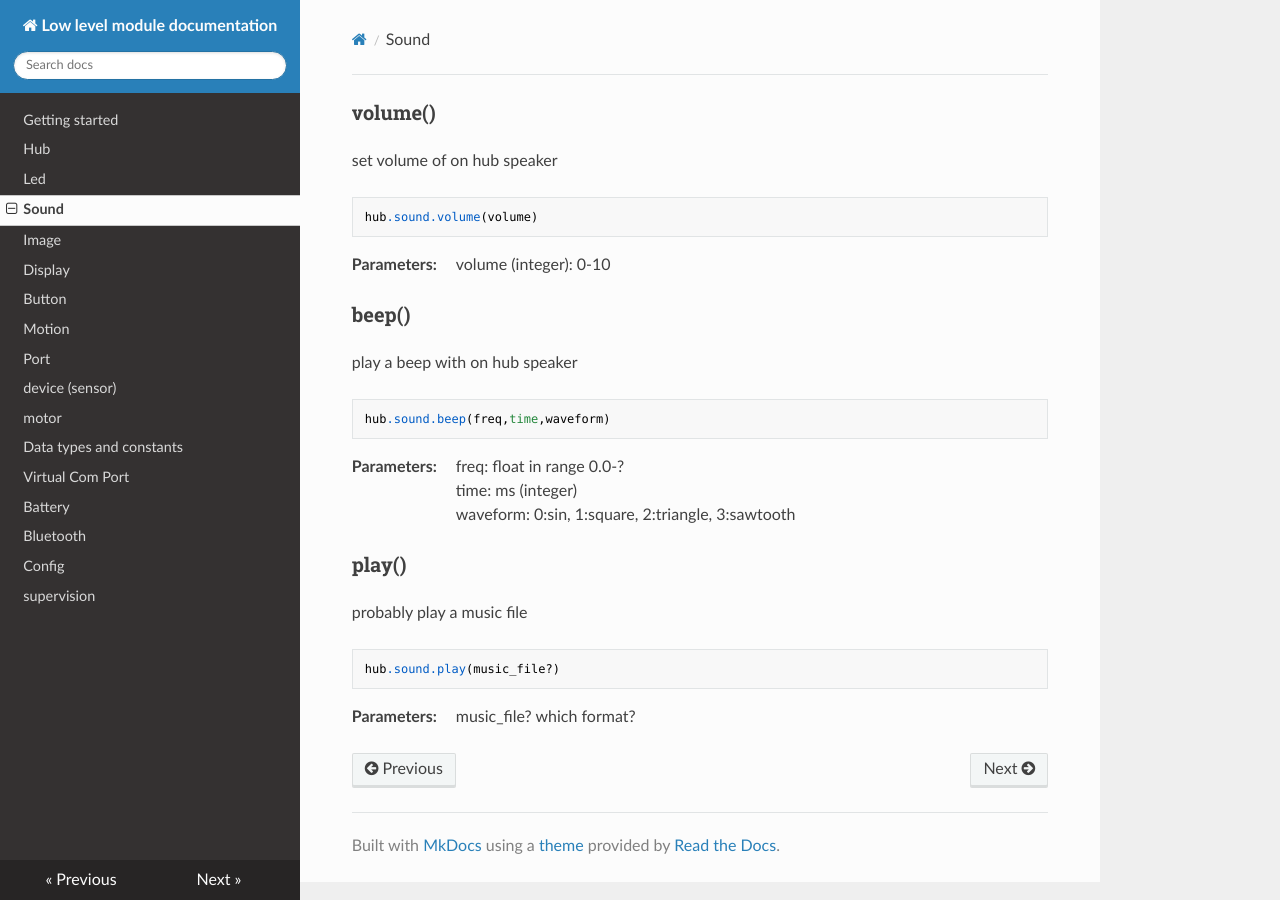
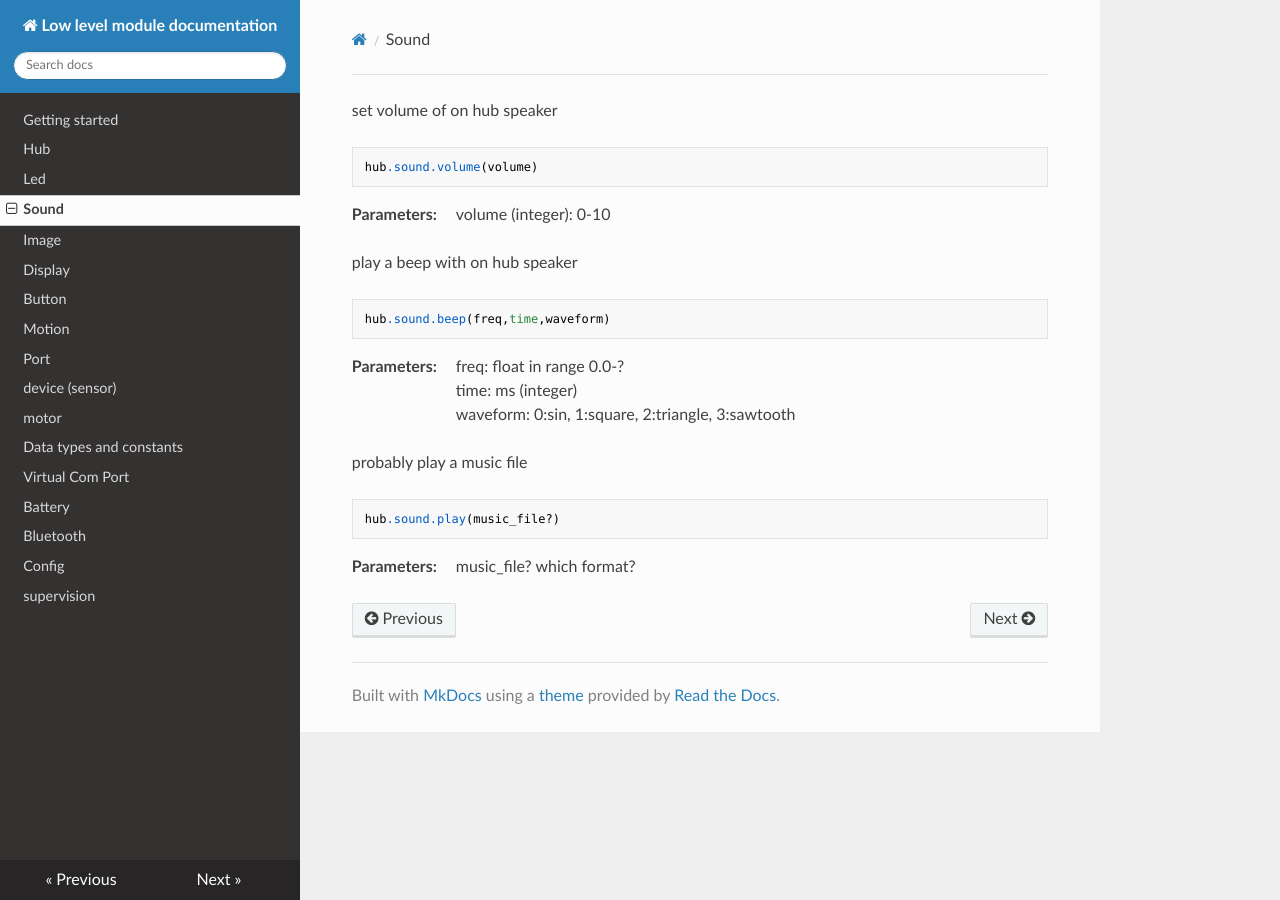
Before and after one commit to NStrijbosch/hub-module-notes, an MkDocs documentation site: the page built from docs/sound.md, in a window 1280 px wide. Built offline with MkDocs 1.6.1, drawn with Linux system fonts in a browser that asks for light colours; nearby versions of some CDN libraries.

Commit message:
Update custom.css

```diff
--- a/docs/custom.css
+++ b/docs/custom.css
@@ -10,7 +10,7 @@ a.toctree-12 { background-color: yellow;} */
 
 code {    background: #e7f2fa;    color: #2980B9;    border-top: solid 3px #6ab0de; margin: 6px 0; padding: 6px;}
 h1 {font-size: 150%;}
-h2 {font-size: 125%;}
+h2 {display: none}
 
 .hljs-string {
   color: #59cc33;
```
